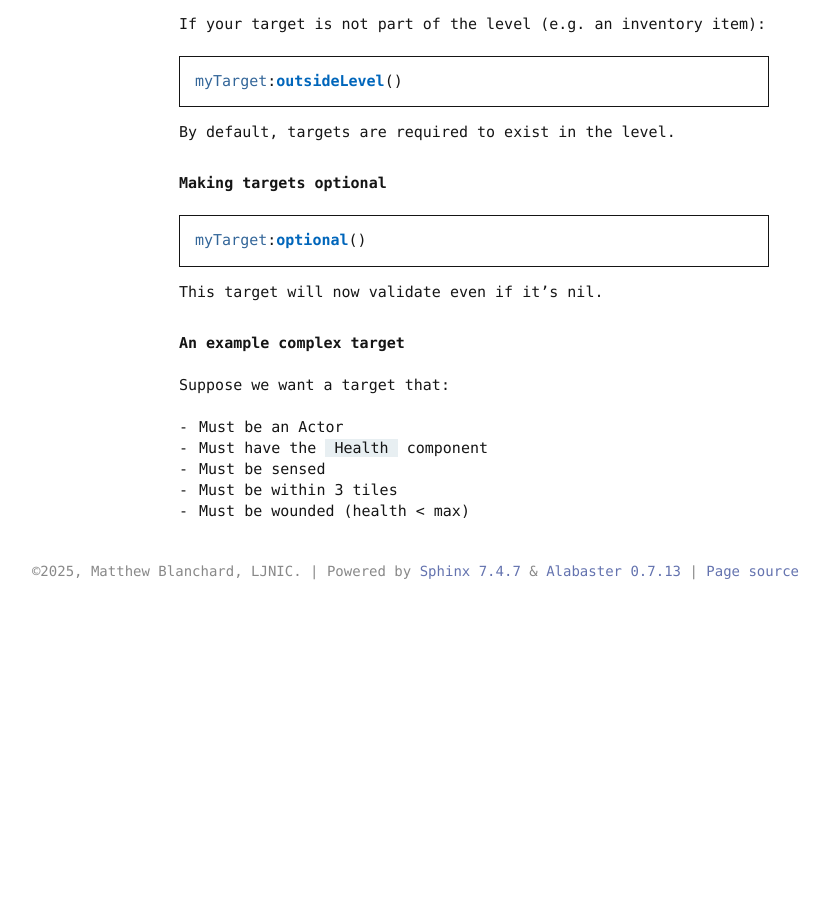
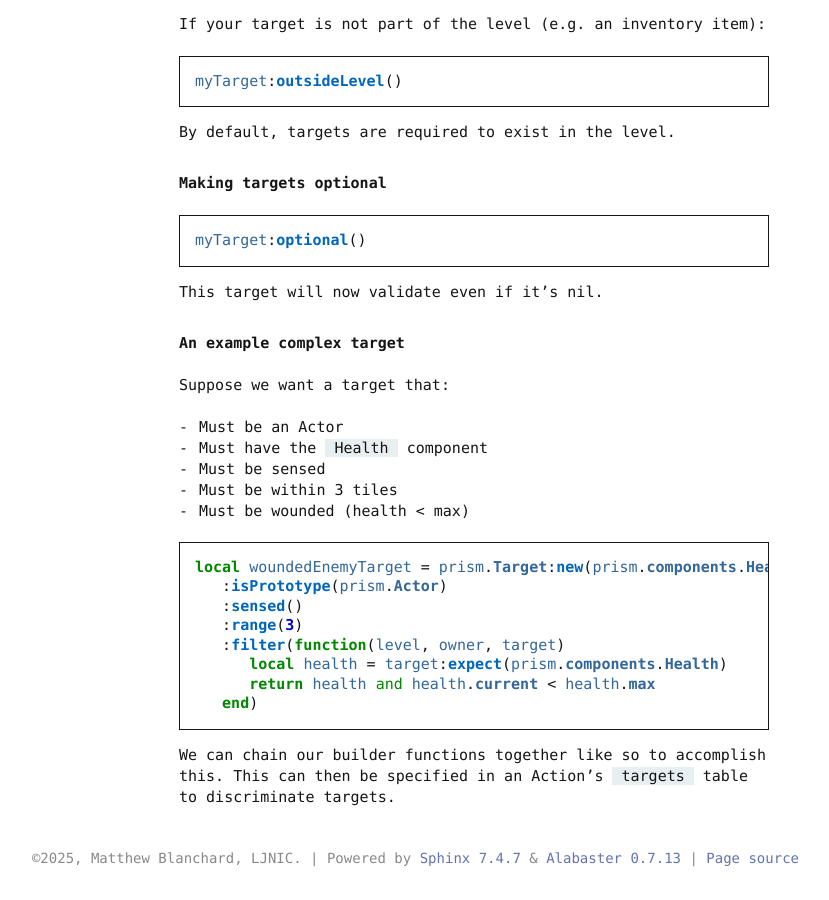
Before and after one commit to drewww/prism, a Sphinx documentation site: the page built from docs/source/how-tos/targets.rst, in a window 1280 px wide and 900 px high, scrolled down 1919 px. Shown: the whole window, without its empty margins (316-1145 px from the left). Built offline with Sphinx 7.4.7, drawn with Linux system fonts in a browser that asks for light colours; pages that are not in the unit, such as notebooks, are missing from menus; before the commit the page ends 2532 px from its top, so only the background shows below that.

Commit message:
Added a final blurb.

```diff
--- a/docs/source/how-tos/targets.rst
+++ b/docs/source/how-tos/targets.rst
@@ -117,6 +117,7 @@ Suppose we want a target that:
 - Must be wounded (health < max)
 
 .. code:: lua
+
    local woundedEnemyTarget = prism.Target:new(prism.components.Health)
       :isPrototype(prism.Actor)
       :sensed()
@@ -125,3 +126,6 @@ Suppose we want a target that:
          local health = target:expect(prism.components.Health)
          return health and health.current < health.max
       end)
+
+We can chain our builder functions together like so to accomplish this. This can then be specified
+in an Action's ``targets`` table to discriminate targets.
```
